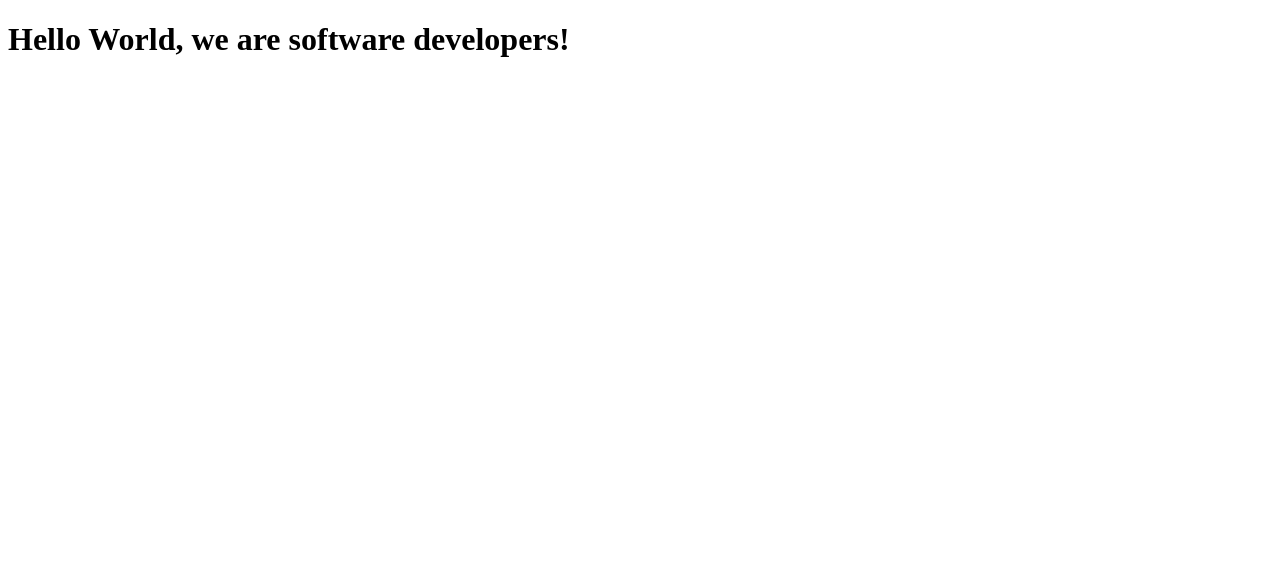
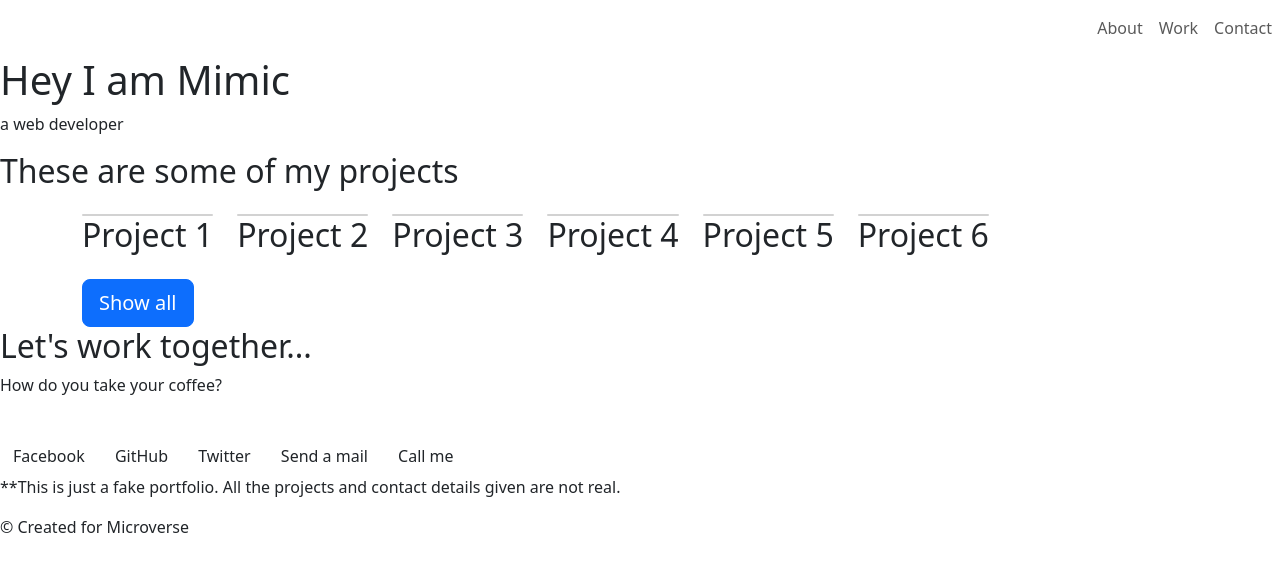
Before and after one commit to chrisokbimpong/Microverse-Personal-Portfolio, a plain HTML site: page index.html in a window 1280 px wide. Drawn offline with nearby package versions, Linux system fonts and the light colour scheme.

Commit message:
HTML edit

```diff
--- a/index.html
+++ b/index.html
@@ -3,12 +3,138 @@
   <head>
     <meta charset="UTF-8" />
     <title>Fork Me! FCC: Test Suite Template</title>
+    <link
+      href="https://cdn.jsdelivr.net/npm/bootstrap@5.3.0-alpha1/dist/css/bootstrap.min.css"
+      rel="stylesheet"
+      integrity="sha384-GLhlTQ8iRABdZLl6O3oVMWSktQOp6b7In1Zl3/Jr59b6EGGoI1aFkw7cmDA6j6gD"
+      crossorigin="anonymous"
+    />
     <link rel="stylesheet" href="css/style.css" />
   </head>
 
   <body>
-    <h1>Hello World, we are software developers!</h1>
+    <nav class="navbar navbar-expand-lg">
+      <button
+        class="navbar-toggler"
+        type="button"
+        data-toggle="collapse"
+        data-target="#navbarNav"
+        aria-controls="navbarNav"
+        aria-expanded="false"
+        aria-label="Toggle navigation"
+      >
+        <span class="navbar-toggler-icon"></span>
+      </button>
+      <div class="collapse navbar-collapse justify-content-end" id="navbar">
+        <ul class="navbar-nav">
+          <li class="nav-item">
+            <a class="nav-link" href="#">About</a>
+          </li>
+          <li class="nav-item">
+            <a class="nav-link" href="#">Work</a>
+          </li>
+          <li class="nav-item">
+            <a class="nav-link" href="#">Contact</a>
+          </li>
+        </ul>
+      </div>
+    </nav>
+
+    <section class="himimic" id="welcome-section">
+      <h1 class="mimic">Hey I am Mimic</h1>
+      <p class="developer">a web developer</p>
+    </section>
+
+    <section class="myprojects">
+      <div>
+      <h2 project-text>These are some of my projects</h2>
+      <div class="container mt-4">
+        <div class="row">
+          <div class="col-auto mb-3">
+            <div class="card"></div>
+            <h2>Project 1</h2>
+          </div>
+          <div class="col-auto mb-3">
+            <div class="card"></div>
+            <h2>Project 2</h2>
+          </div>
+          <div class="col-auto mb-3">
+            <div class="card"></div>
+            <h2>Project 3</h2>
+          </div>
+          <div class="col-auto mb-3">
+            <div class="card"></div>
+            <h2>Project 4</h2>
+          </div>
+          <div class="col-auto mb-3">
+            <div class="card"></div>
+            <h2>Project 5</h2>
+          </div>
+          <div class="col-auto mb-3">
+            <div class="card"></div>
+            <h2>Project 6</h2>
+          </div>
+        </div>
+        <div class="justify-content-center">
+          <button type="button" class="btn btn-primary btn-lg show-all">Show all</button>
+        </div>
+      </div>
+    </section>
+
+    <section class="together" id="projects">
+      <div>
+        <h2>Let's work together...</h2>
+        <p>How do you take your coffee?</p>
+      </div>
+      <br>
+      <div class="project-tile">
+        <a
+          href=""
+          target="_blank"
+          class="btn contact-details contact-now"
+          >Facebook</a>
+        <a
+          href="https://github.com/chrisokbimpong"
+          target="_blank"
+          class="btn contact-details contact-now" id="profile-link"
+          >GitHub</a>
+        <a
+          href=""
+          target="_blank"
+          class="btn contact-details contact-now"
+          >Twitter</a>
+          <a
+          href=""
+          target="_blank"
+          class="btn contact-details contact-now"
+          >Send a mail</a>
+        <a
+          href=""
+          target="_blank"
+          class="btn contact-details contact-now"
+          >Call me</a>
+        </div>
+    </section>
+
+    <footer class="footer-text">
+      <p>
+        **This is just a fake portfolio. All the projects and contact details
+        given are not real.
+      </p>
+      <p>© Created for Microverse<a href="" target="_blank"></a></p>
+    </footer>
+
     <script src="https://cdn.freecodecamp.org/testable-projects-fcc/v1/bundle.js"></script>
+    <script
+      src="https://cdn.jsdelivr.net/npm/@popperjs/core@2.11.6/dist/umd/popper.min.js"
+      integrity="sha384-oBqDVmMz9ATKxIep9tiCxS/Z9fNfEXiDAYTujMAeBAsjFuCZSmKbSSUnQlmh/jp3"
+      crossorigin="anonymous"
+    ></script>
+    <script
+      src="https://cdn.jsdelivr.net/npm/bootstrap@5.3.0-alpha1/dist/js/bootstrap.min.js"
+      integrity="sha384-mQ93GR66B00ZXjt0YO5KlohRA5SY2XofN4zfuZxLkoj1gXtW8ANNCe9d5Y3eG5eD"
+      crossorigin="anonymous"
+    ></script>
 
     <!--
 
```
